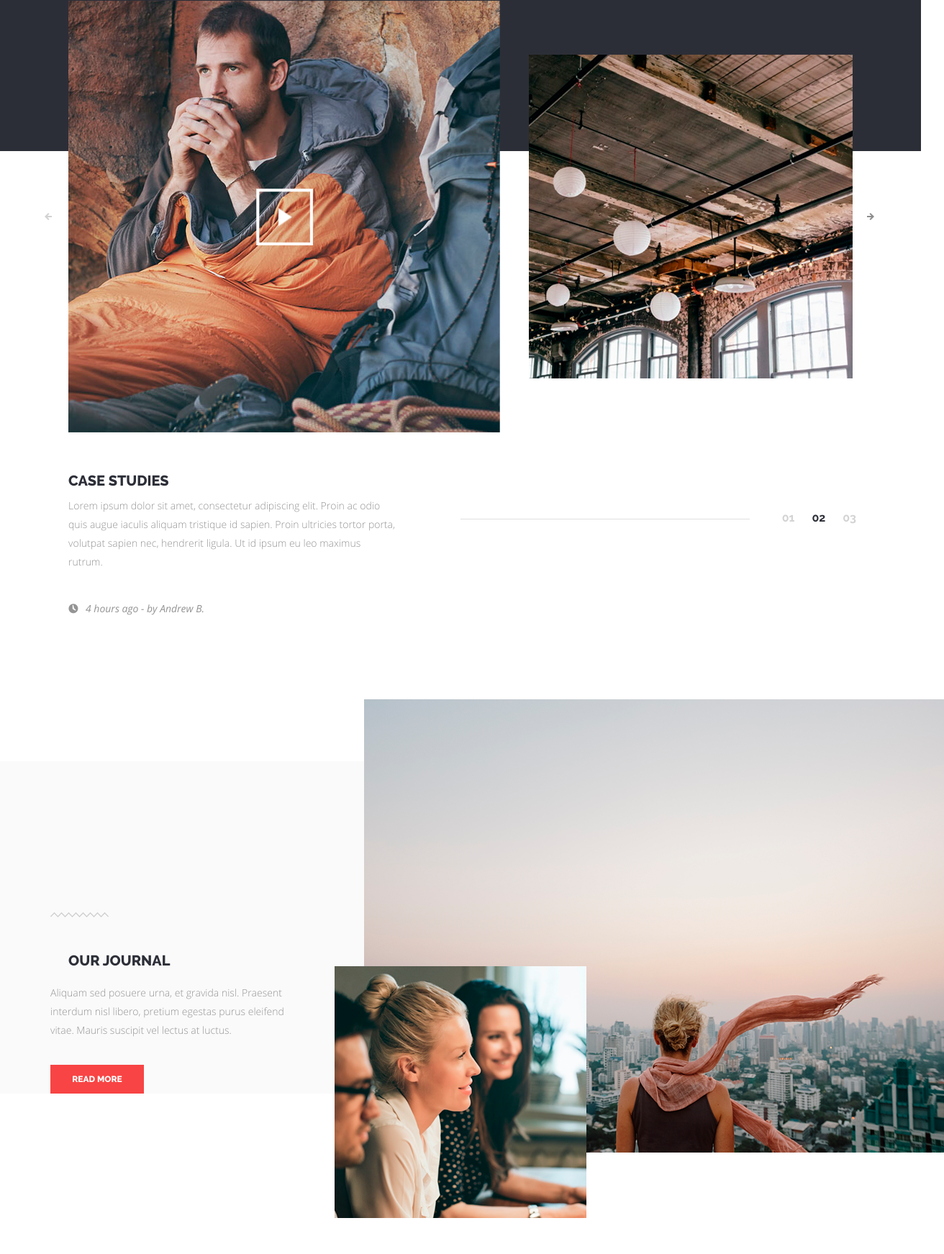
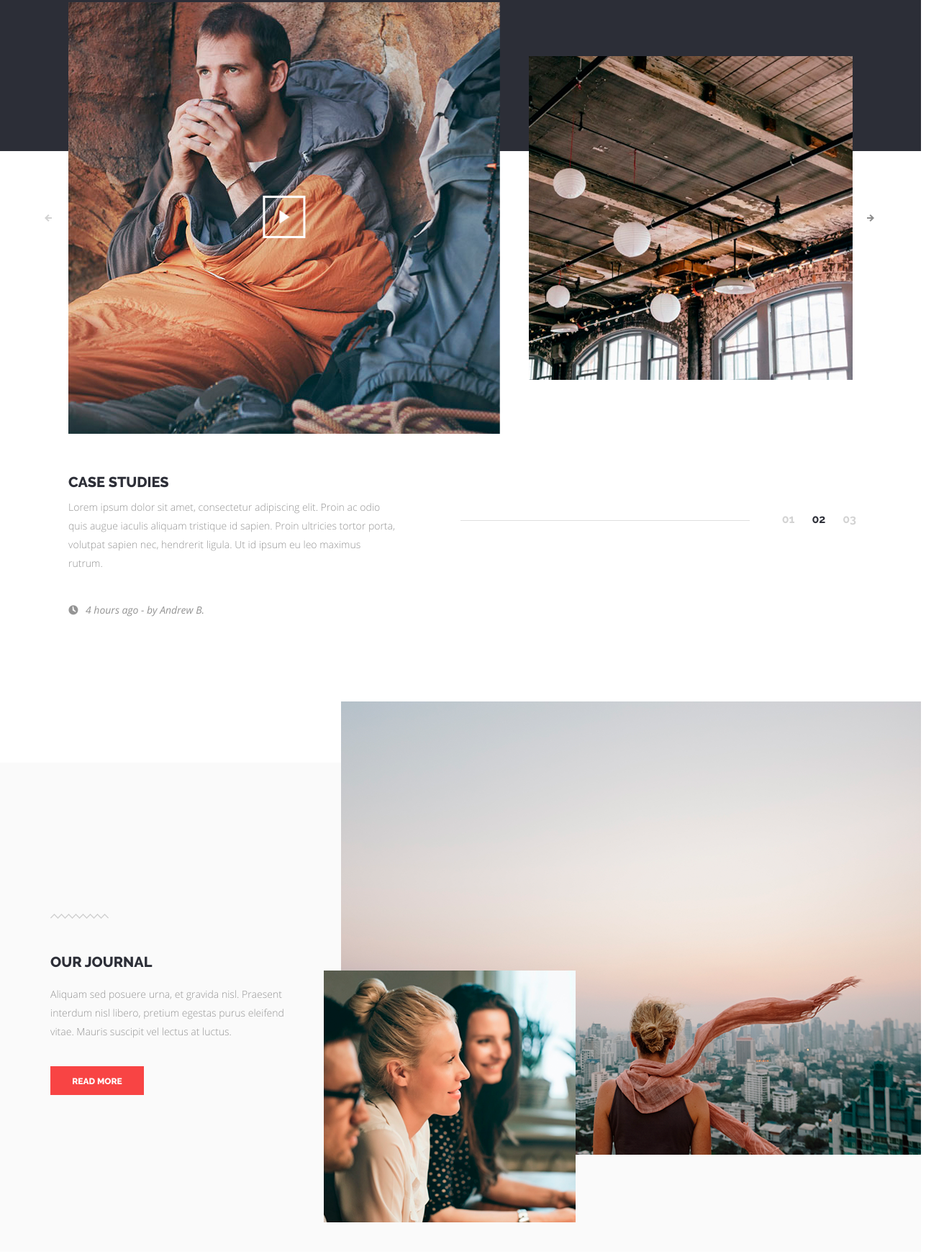
Before and after one commit to SashaRoyenko/SashaRoyenko.github.io, a plain HTML site: page portfolio/index.html in a window 1280 px wide. Shown: the part 3117-4860 px from the top of the page at 72% size, 1312 px wide, since content can reach past the window. Drawn offline with Linux system fonts and the light colour scheme.

Commit message:
HOVERS AND FIX

```diff
--- a/portfolio/css/main.css
+++ b/portfolio/css/main.css
@@ -357,8 +357,10 @@
 .btn_wrap{
     display: flex;
     justify-content: center;
+    z-index: 3;
 }
 .btn_wrap a{
+     border:1px solid transparent;
     width: 130px;
     height: 40px;
     background-color: #f84444;
@@ -369,11 +371,22 @@
     font-size: 12px;
     font-family: 'Raleway-ExtraBold';
     margin-right: 19px;
+    transition: .3s;
 }
 .btn_wrap a:last-child{
     margin: 0;
     border: 2px solid #e6e6e6;
-    line-height: 36px;
+    background-color: transparent;
+    color: #818181;
+}
+.btn_wrap a:hover{
+    background-color: transparent;
+    border: 1px solid #f84444;
+    color:#818181;
+}
+.btn_wrap a:last-child:hover{
+    margin: 0;
+    border: 2px solid #f84444;
     background-color: transparent;
     color: #818181;
 }
@@ -422,6 +435,10 @@
     margin: 0 auto;
     padding: 15px 0 25px 0;
 }
+.project_s .btn_wrap a:nth-child(2){
+    height: 42px;
+    line-height: 38px;
+}
 /*SLIDER PROJECTS*/
 .project_slider{
     display: flex;
@@ -454,18 +471,17 @@
     transform-origin:0 50%;
     transform: scale(1.333);
     position: relative;
-    /*width: 600px;*/
-    /*height: 600px;*/
 }
-.active:before{
-    content:'';
+.play{
     position: absolute;
-    width: 100%;
-    height: 100%;
-    background-image: url("../img/projects/play.png");
-    background-position: center;
-    background-repeat: no-repeat;
-    z-index: 3;
+    top: 50%;
+    left: 50%;
+    transform: translate(-50%, -50%)
+    scale(0.75);
+}
+.play:hover {
+    transform: translate(-50%, -50%)
+    scale(0.7);
 }
 .slide img{
     max-width: 100%;
@@ -517,12 +533,22 @@
     display: inline;
     margin-right: 20px;
 }
+.slide_number li a{
+  transition: .1s;
+}
+.slide_number li a:hover{
+    transition: .1s;
+        transform: scale(1.2);
+}
+.number a{
+    color:#d3d3d3;
+}
 .number{
     font-family: Raleway-Bold;
     font-size: 16px;
     color:#d3d3d3;
 }
-.active_number{
+.active_number a{
     color:#2c2e37;
 }
 .attend{
@@ -545,18 +571,14 @@
 /*BLOG SECTION*/
 .blog_section{
     position: relative;
+    height: 680px;
+    width: 100%;
     background-color: #fafafa;
-    max-height: 680px;
     margin-top: 205px;
-    z-index: -1;
 }
-.blog_section__wrap{
-    position: relative;
-    display: flex;
-    width: 100%;
-    flex-direction: column;
+.blog_section__content{
+    z-index: 12;
 }
-
 .blog_section__content img{
     margin-top: 210px;
     margin-bottom: 35px;
@@ -564,6 +586,7 @@
 
 .blog_section__content h3{
     margin-bottom: 10px;
+    margin-left: 0;
 }
 .blog_section__content p {
     width: 30%;
@@ -574,23 +597,26 @@
     align-items: left;
 }
 .blog_section__content .btn_wrap a{
-    border: none;
     margin-top:35px;
+    border:1px solid transparent;
     background-color: #f84444;
     line-height: 40px;
     color: #fff;
 }
+.blog_section__content .btn_wrap a:hover{
+    margin-top:35px;
+    border:1px solid #f84444;
+}
 .central_blog_img{
     position: absolute;
-    left: 50%;
-    transform: translateX(-50%);
-    top: 285px;
+    left:450px;
+    top: 289px;
+    z-index: 2;
 }
 .background_blog_img{
     position: absolute;
-    top: -86px;
-    right:-87px;
-    z-index: -1;
+    top: -85px;
+    right:0;
 }
 /*//BLOG SECTION*/
 
@@ -660,14 +686,24 @@
 }
 .team_networks img{
     margin: 40px 20px 70px 0;
+    transition: .1s;
 }
-
+.team_networks img:hover{
+    transform: scale(1.3);
+}
 .brands{
     display: flex;
     justify-content: space-between;
     align-items: center;
     margin-top: 80px;
     padding: 0;
+}
+.brands img{
+    transition: .2s;
+}
+.brands img:hover{
+    transition: .2s;
+    transform: scale(1.3);
 }
 /*//OUR TEAM SECTION*/
 
@@ -692,7 +728,24 @@
     color:white;
     text-align: left;
     margin-bottom: 30px;
-
+}
+.footer_information li a{
+    position: relative;
+}
+.footer_information li a:after{
+    content: '';
+    position: absolute;
+    left: 50%;
+    bottom:-2px;
+    transform: translateX(-50%);
+    width: 0;
+    height: 1px;
+    background-color: #fff;
+    transition: .5s;
+}
+.footer_information li:hover a:after{
+    content:'';
+    width: 100%;
 }
 .form_area{
     width: 420px;
@@ -716,7 +769,15 @@
     color: white;
 }
 .footer_networks_img a {
+    transition: .1s;
     margin: 0 10px;
+}
+.footer_networks_img img {
+    transition: .3s;
+}
+.footer_networks_img img:hover{
+    transform: scale(1.3);
+    transition: .3s;
 }
 .email_area {
     position: relative;
@@ -732,12 +793,14 @@
     color: #3F414A;
     background-color: transparent;
     padding:0 20px ;
+    outline: none;
 }
-.footer_information form img {
+.form_arrow{
     position: absolute;
     top: 50%;
     transform: translateY(-50%);
     left: 320px;
     z-index: 3;
 }
+
 /*//FOOTER*/
--- a/portfolio/index.html
+++ b/portfolio/index.html
@@ -99,6 +99,11 @@
             </a>
             <div class="slide active">
                 <img src="img/projects/1.jpg" alt="">
+                <div class="play">
+                    <a href="#">
+                        <img src="img/projects/play.png" alt="">
+                    </a>
+                </div>
             </div>
             <div class="slide">
                 <img src="img/projects/2.jpg" alt="">
@@ -113,9 +118,9 @@
                 maximus rutrum.
             </p>
             <ul class="slide_number">
-                <li class="number">01</li>
-                <li class="number active_number">02</li>
-                <li class="number">03</li>
+                <li class="number"><a href="#">01</a></li>
+                <li class="number active_number"><a href="#">02</a></li>
+                <li class="number"><a href="#">03</a></li>
             </ul>
         </div>
         <div class="attend">
@@ -126,10 +131,14 @@
 </section>
 <!--BLOG SECTION-->
 <section class="blog_section">
-    <article class="blog_section__wrap container">
-        <img class="central_blog_img" src="img/blog/1.png" alt="">
-        <img class="background_blog_img" src="img/blog/2.png" alt="">
-        <div class="blog_section__content">
+    <article>
+        <div class="central_blog_img">
+            <img src="img/blog/1.png" alt="">
+        </div>
+        <div class="background_blog_img">
+            <img  src="img/blog/2.png" alt="">
+        </div>
+        <div class="blog_section__content container">
             <img src="img/about_us/waves.png" alt="">
             <h3 class="h3__title">our journal</h3>
             <p class="text">
@@ -305,7 +314,7 @@
                 <form action="">
                     <div class="email_area">
                         <a href="#">
-                            <img src="img/footer/arrow.png" alt="">
+                            <img class="form_arrow" src="img/footer/arrow.png" alt="">
                         </a>
                         <input type="email" placeholder="Enter your email" name="email" class="email">
                     </div>
```
